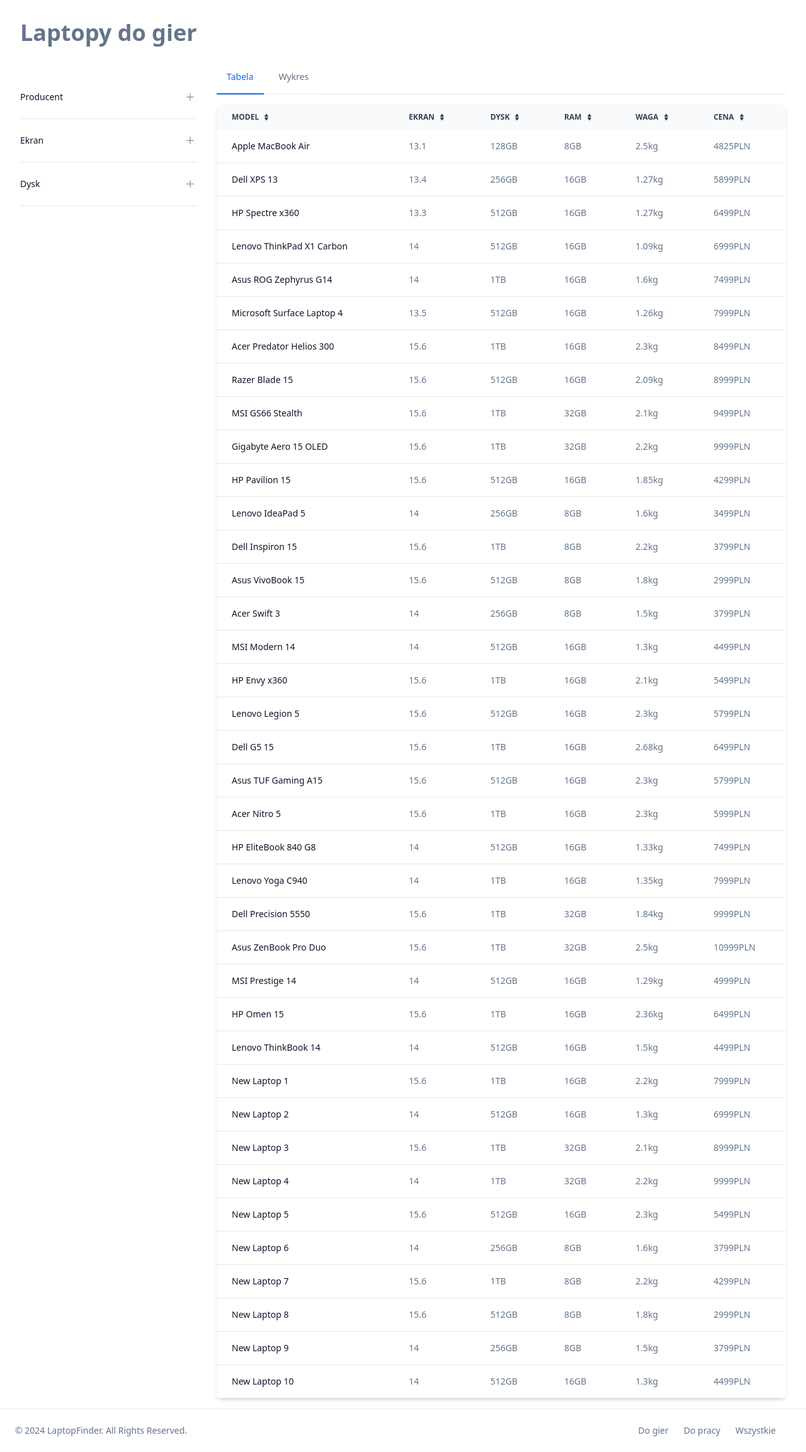
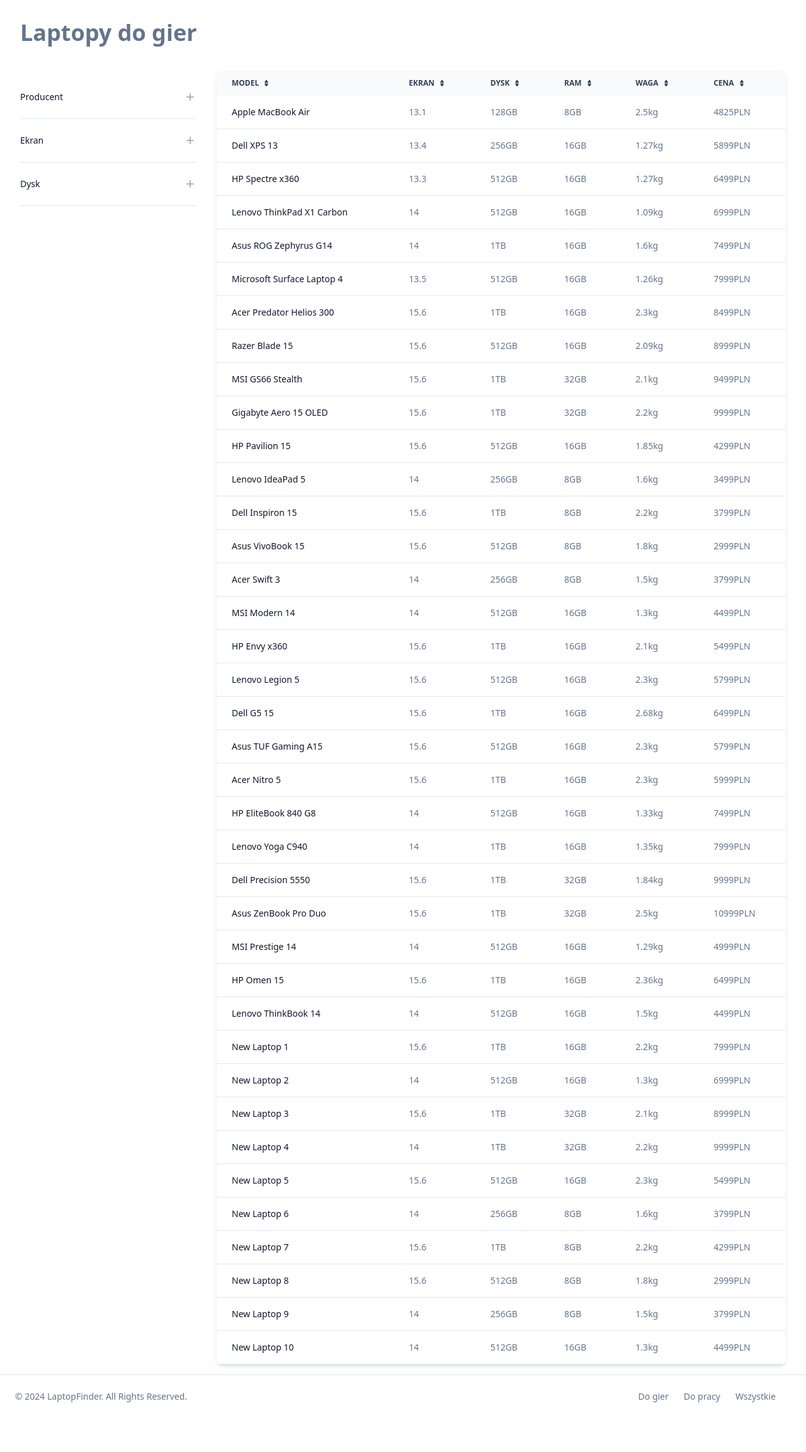
Before and after one commit to lwieckowski/laptop-finder, a Flask app: page / in a window 1280 px wide. Shown: the part 73-2378 px from the top of the page at 63% size. After the commit the page ends 2299 px from the top, so only its background shows below. Run offline with Flask 3, Linux system fonts and the light colour scheme.

Commit message:
Remove tabs

```diff
--- a/app/src/templates/features/table.jinja
+++ b/app/src/templates/features/table.jinja
@@ -1,7 +1,9 @@
 {% macro table(laptops) %}
-<div id="table" class="rounded-lg overflow-x-auto shadow-md mt-4 mb-4" role="tabpanel" aria-labelledby="table-tab">
+<div class="lg:col-span-3">
+    <div class="rounded-lg overflow-x-auto shadow-md mt-4 mb-4">
         <table class="table-auto overflow-x-auto w-full text-sm text-left rtl:text-right">
-        <thead class="text-xs text-slate-700 uppercase bg-slate-50 dark:bg-slate-700 dark:text-slate-400 sticky top-0">
+            <thead
+                class="text-xs text-slate-700 uppercase bg-slate-50 dark:bg-slate-700 dark:text-slate-400 sticky top-0">
                 <tr>
                     <th scope="col" class="px-6 py-3">{{ sortable_header("Model") }}</th>
                     <th scope="col" class="px-6 py-3 hidden md:table-cell">{{ sortable_header("Ekran") }}</th>
@@ -37,6 +39,7 @@
             </tbody>
         </table>
     </div>
+</div>
 {% endmacro %}
 
 {% macro sortable_header(text) %}
--- a/app/src/templates/features/tabs.jinja
+++ /dev/null
@@ -1,12 +0,0 @@
-{% macro tabs() %}
-<div class="mb-4 border-b border-slate-200 dark:border-slate-700">
-    <ul class="flex flex-wrap -mb-px text-sm font-medium text-center" id="tabs" data-tabs-toggle="#tabs-content" role="tablist">
-        <li class="me-2" role="presentation">
-            <button class="inline-block p-4 border-b-2 rounded-t-lg" id="table-tab" data-tabs-target="#table" type="button" role="tab" aria-controls="table" aria-selected="false">Tabela</button>
-        </li>
-        <li class="me-2" role="presentation">
-            <button class="inline-block p-4 border-b-2 rounded-t-lg hover:text-slate-600 hover:border-slate-300 dark:hover:text-slate-300" id="chart-tab" data-tabs-target="#chart" type="button" role="tab" aria-controls="chart" aria-selected="false">Wykres</button>
-        </li>
-    </ul>
-</div>
-{% endmacro %}
--- a/app/src/templates/index.jinja
+++ b/app/src/templates/index.jinja
@@ -1,7 +1,6 @@
 {% extends 'layout.jinja' %}
 
 {% from 'features/filter.jinja' import filters, mobile_filters, mobile_filter_button %}
-{% from 'features/tabs.jinja' import tabs %}
 {% from 'features/table.jinja' import table %}
 {% from 'features/chart.jinja' import chart %}
 
@@ -16,13 +15,7 @@
     </div>
     <div class="grid grid-cols-1 gap-x-8 gap-y-10 lg:grid-cols-4">
         {{ filters() }}
-        <div class="lg:col-span-3">
-            {{ tabs() }}
-            <div id="tabs-content">
-                {{ table(laptops) }}
-                {{ chart(laptops) }}
-            </div>
-        </div>
+        {{ table(laptops) }}
     </div>
 </main>
 {% endblock %}
```
Also changed, not shown: app/src/static/css/output.css. Lines whose indentation alone changed are shown as unchanged.
